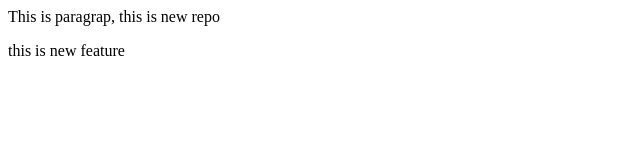
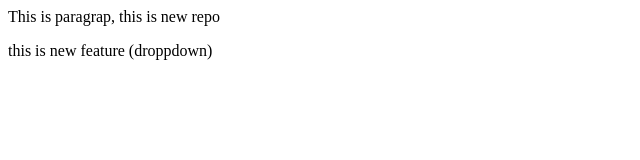
Before and after one commit to ImTechVaibhav/localrepo, a plain HTML site: page index.html in a window 1280 px wide. Shown: the full height of the page, 0-640 px from the left. Drawn offline with Linux system fonts and the light colour scheme.

Commit message:
add droppdown

```diff
--- a/index.html
+++ b/index.html
@@ -1,2 +1,2 @@
 <p>This is paragrap, this is new repo</p>
-<p>this is new feature</p>
+<p>this is new feature (droppdown) </p>
```
